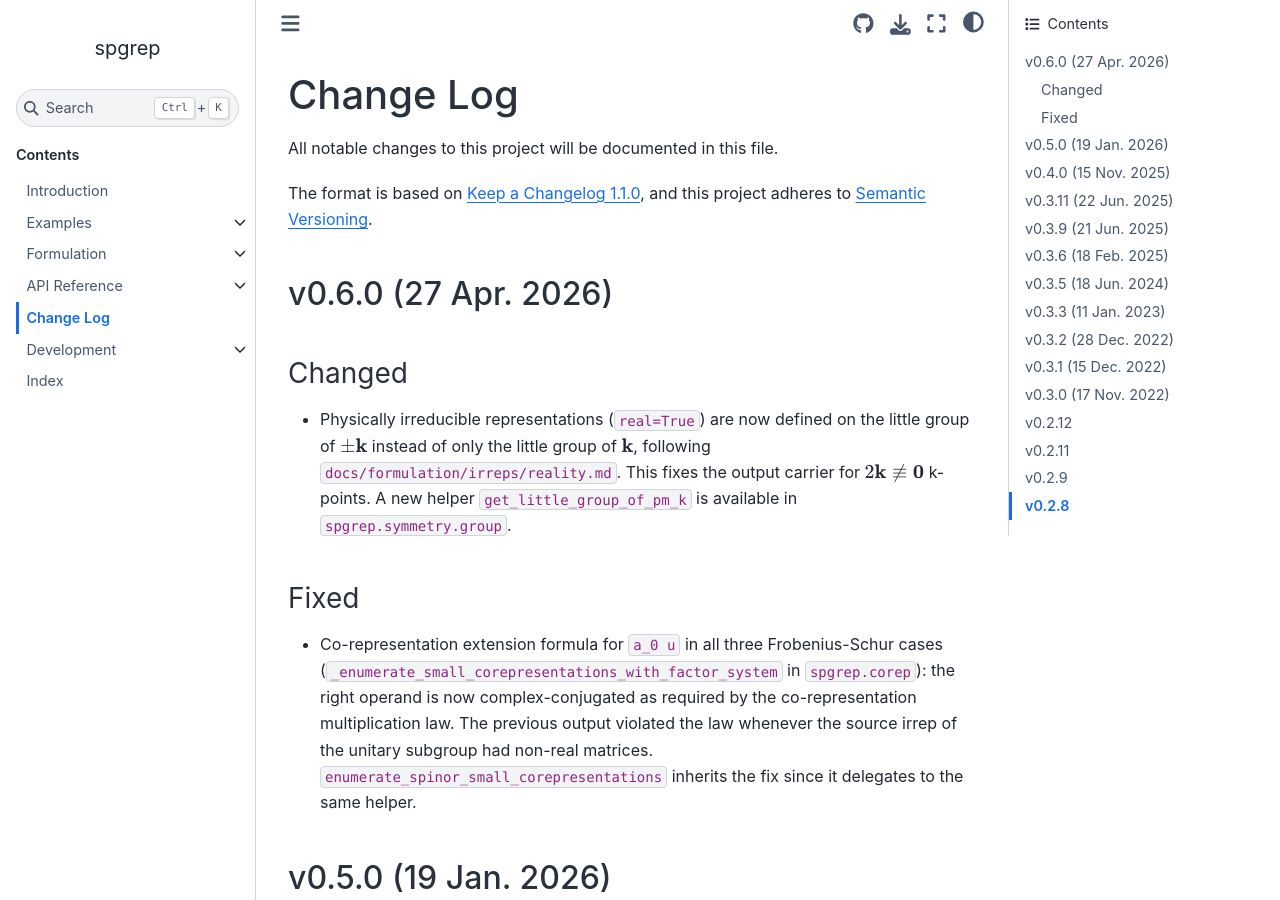
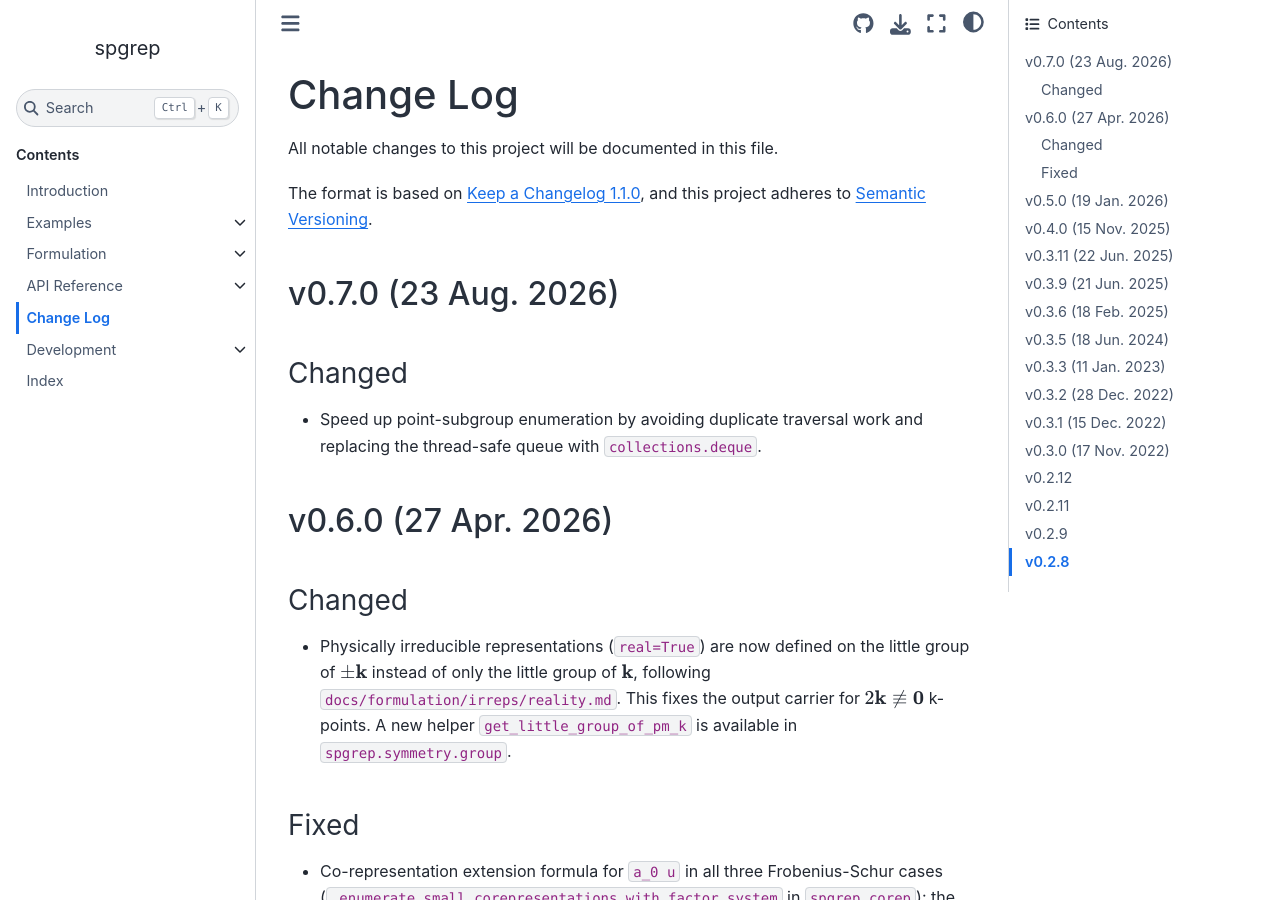
Before and after one commit to spglib/spgrep, a Sphinx documentation site: the page built from docs/changelog.md, in a window 1280 px wide and 900 px high. Built offline with Sphinx 7.4.7 and the Sphinx Book theme 1.1.4, drawn with Linux system fonts in a browser that asks for light colours.

Commit message:
docs: add v0.7.0 changelog
Co-Authored-By: Codex <noreply@openai.com>

```diff
--- a/docs/changelog.md
+++ b/docs/changelog.md
@@ -4,6 +4,12 @@ All notable changes to this project will be documented in this file.
 
 The format is based on [Keep a Changelog 1.1.0](https://keepachangelog.com/en/1.1.0/),
 and this project adheres to [Semantic Versioning](https://semver.org/spec/v2.0.0.html).
+
+## v0.7.0 (23 Aug. 2026)
+
+### Changed
+
+- Speed up point-subgroup enumeration by avoiding duplicate traversal work and replacing the thread-safe queue with `collections.deque`.
 
 ## v0.6.0 (27 Apr. 2026)
 
```
